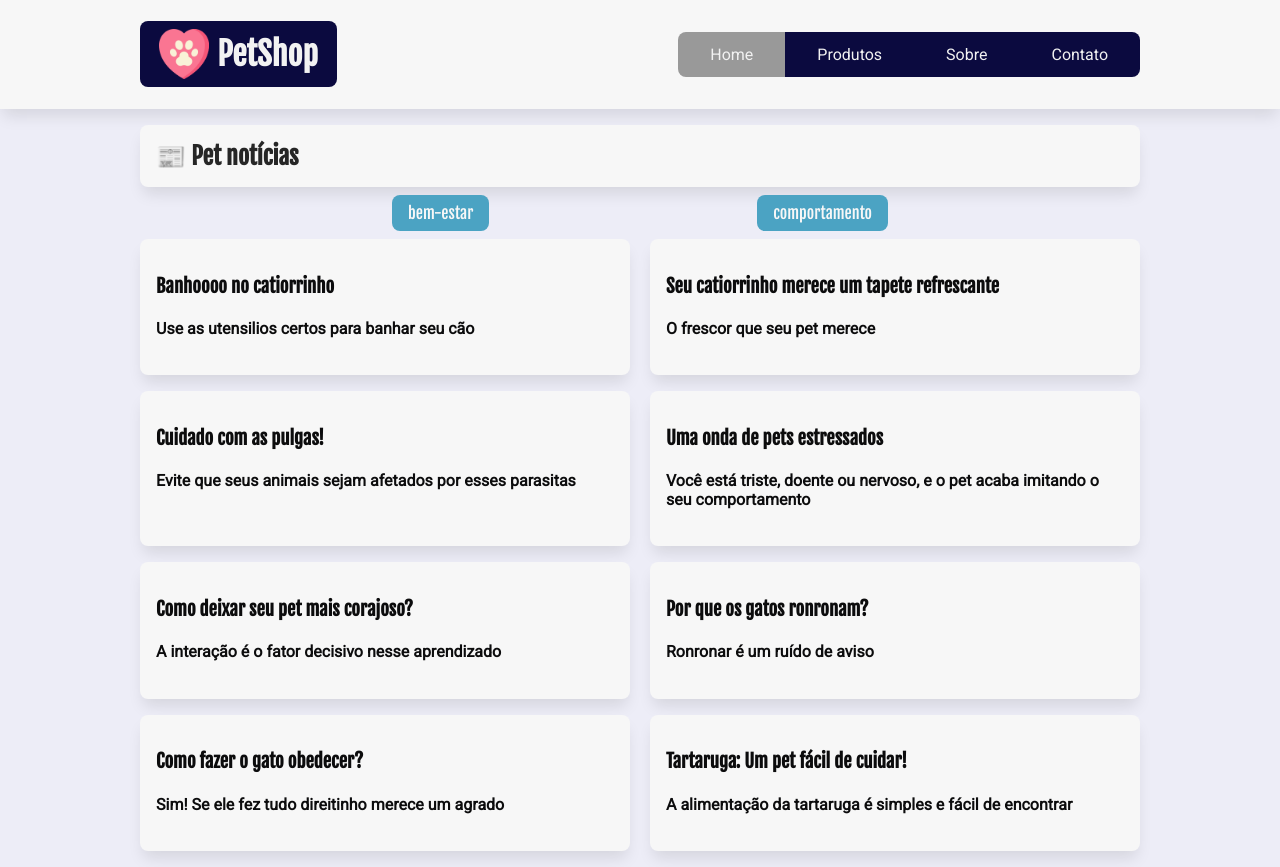
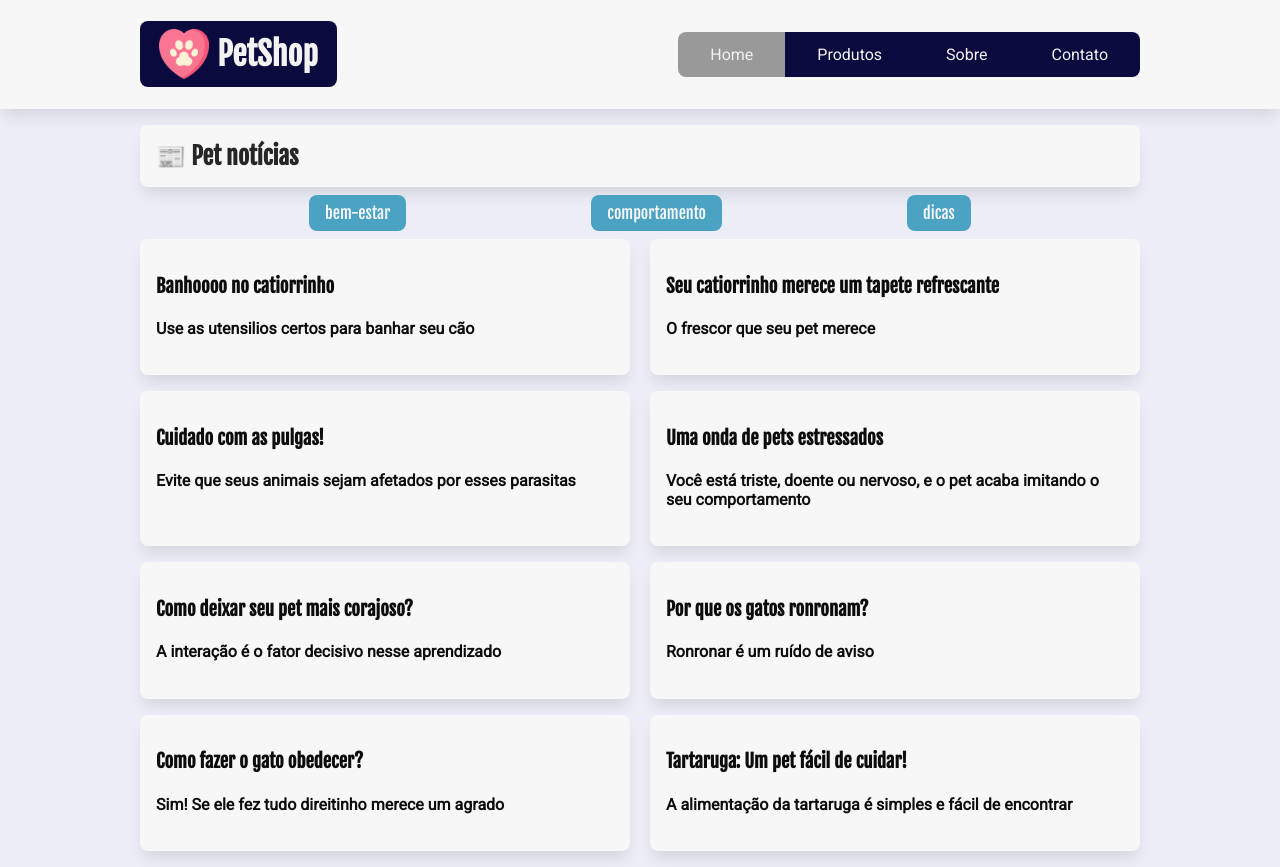
Before and after one commit to IgnacioNeto/petshop-ignacio, a React (Create React App) app: page / in a window 1280 px wide. Built offline with nearby package versions, Linux system fonts and the light colour scheme; data requests are answered from the project's data file.

Commit message:
Loading e ajuste do css
Loading e ajuste do css + nova categoria

```diff
--- a/db.json
+++ b/db.json
@@ -7,6 +7,10 @@
     {
       "id": 2,
       "nome": "comportamento"
+    },
+    {
+      "id": 3,
+      "nome": "dicas"
     }
   ],
   "posts": [
--- a/src/components/ListaCategorias/ListaCategorias.module.css
+++ b/src/components/ListaCategorias/ListaCategorias.module.css
@@ -7,6 +7,7 @@
   padding: 0;
   display: flex;
   justify-content: space-evenly;
+  flex-wrap: wrap;
 }
 
 .lista_categorias li {
```
Lines whose indentation alone changed are shown as unchanged.
